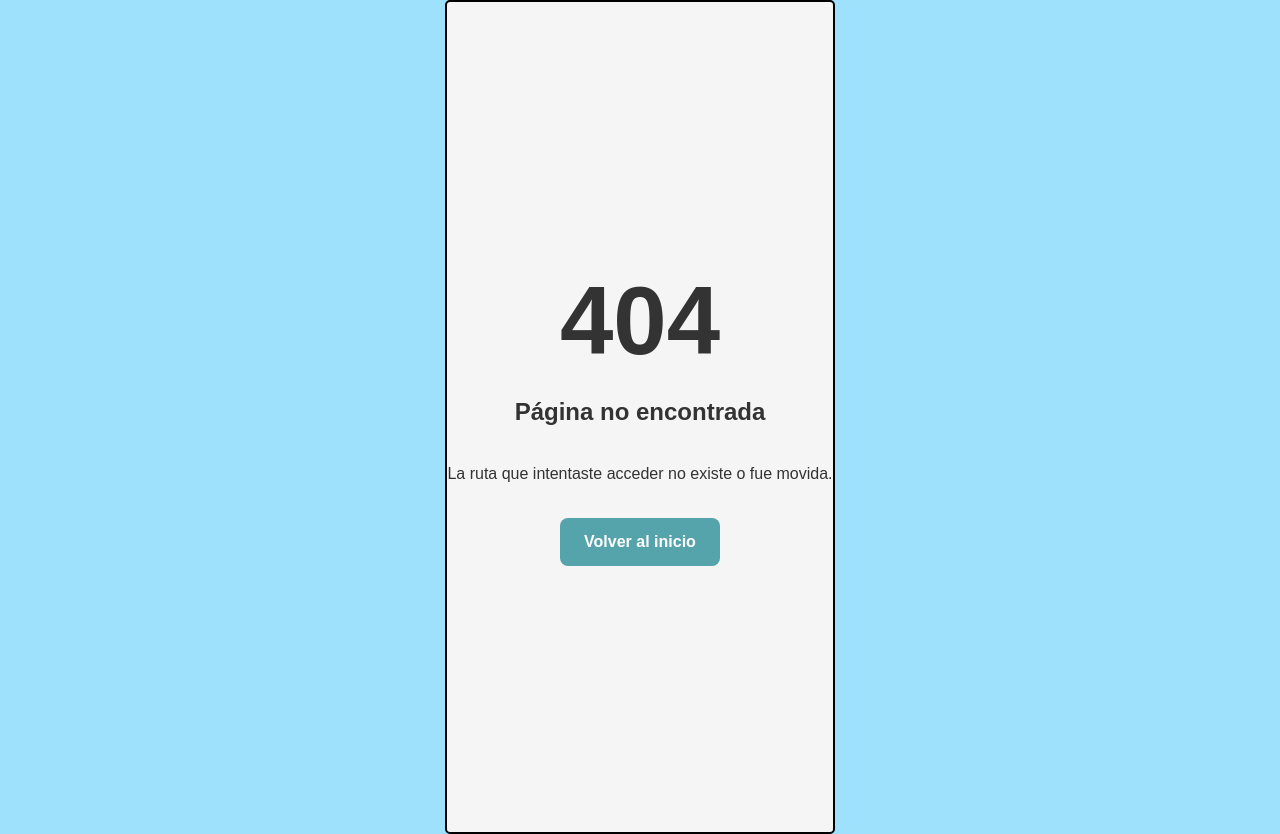
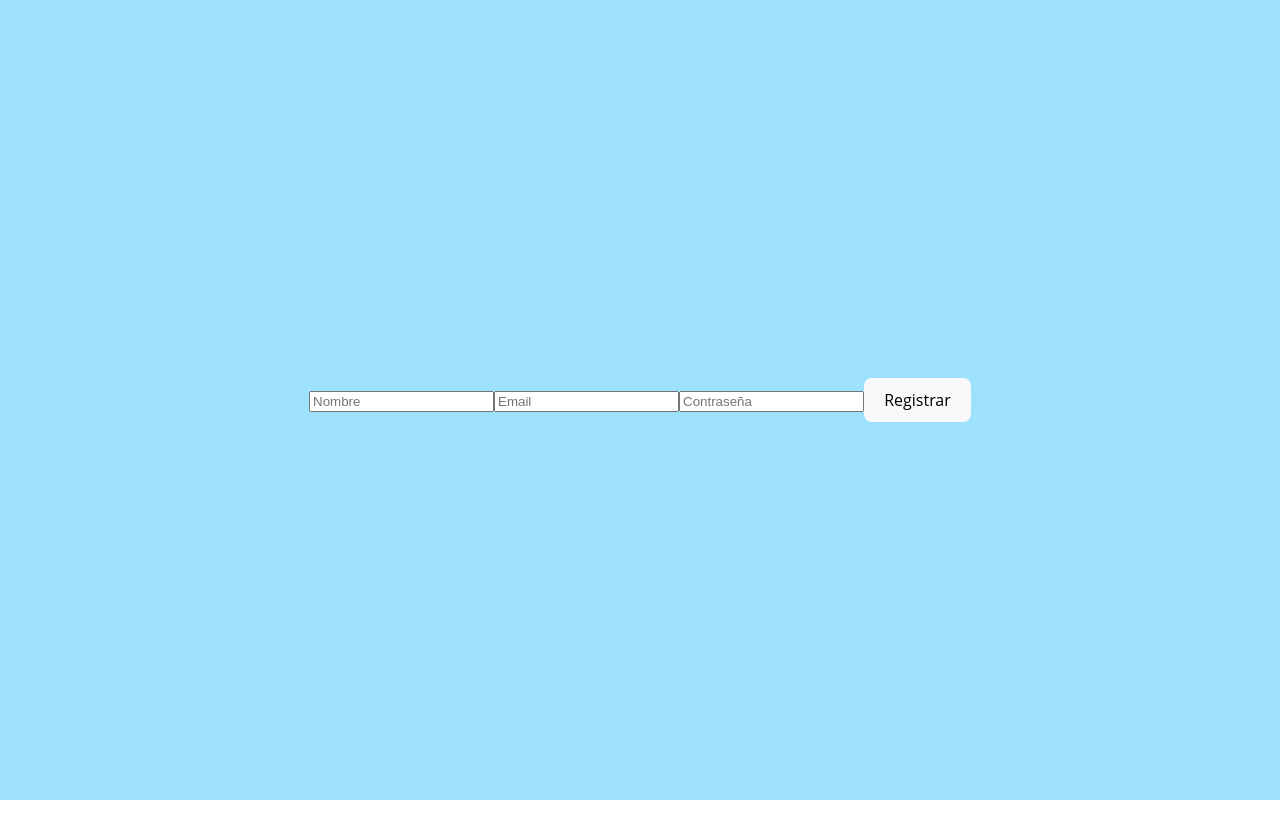
Before and after one commit to THAbys-s/Proyecto-Heladeria-Papus, a React (Vite) app: page /register in a window 1280 px wide. Before the commit this address had no page. After the commit the page ends 800 px from the top, so only its background shows below. Built offline with nearby package versions, Linux system fonts and the light colour scheme; no server answers.

Commit message:
Test de Frontend hecho con Flask-Login.

```diff
--- a/package.json
+++ b/package.json
@@ -10,6 +10,7 @@
     "preview": "vite preview"
   },
   "dependencies": {
+    "axios": "^1.12.2",
     "react": "^19.1.1",
     "react-dom": "^19.1.1",
     "react-router-dom": "^7.8.0"
--- a/src/App.jsx
+++ b/src/App.jsx
@@ -5,9 +5,13 @@ import BuscarSabores from "./pages/BuscarSabores";
 import LoadingPage from "./pages/Loading";
 import NotFound from "./pages/NoFueEncontrado";
 import Sabores from "./components/sabores/Sabores";
+import LoginPage from "./pages/Login";
+import RegisterPage from "./pages/Register";
+import { AuthProvider } from "./components/auth/Auth";
 
 function App() {
   return (
+    <AuthProvider>
       <BrowserRouter>
         <Routes>
           {/* Redirige raíz a /home */}
@@ -21,8 +25,13 @@ function App() {
 
           {/* Página 404 */}
           <Route path="*" element={<NotFound />} />
+
+          {/*Rutas de Login, Register y Auth */}
+          <Route path="/login" element={<LoginPage />} />
+          <Route path="/register" element={<RegisterPage />} />
         </Routes>
       </BrowserRouter>
+    </AuthProvider>
   );
 }
 
--- /dev/null
+++ b/src/components/auth/Auth.jsx
@@ -0,0 +1,46 @@
+// src/context/AuthContext.js
+import { createContext, useState, useEffect } from "react";
+import axios from "axios";
+
+export const AuthContext = createContext();
+
+export const AuthProvider = ({ children }) => {
+  const [user, setUser] = useState(null);
+
+  // Verificar si hay sesión activa
+  useEffect(() => {
+    axios
+      .get("/api/protected", { withCredentials: true })
+      .then((res) => setUser({ nombre: res.data.message.split(" ")[1] }))
+      .catch(() => setUser(null));
+  }, []);
+
+  const login = async (nombre, password) => {
+    const res = await axios.post(
+      "/api/login",
+      { nombre, password },
+      { withCredentials: true }
+    );
+    if (res.status === 200) {
+      setUser({ nombre });
+      return true;
+    }
+    return false;
+  };
+
+  const logout = async () => {
+    await axios.post("/api/logout", {}, { withCredentials: true });
+    setUser(null);
+  };
+
+  const register = async (nombre, email, password) => {
+    const res = await axios.post("/api/register", { nombre, email, password });
+    return res.status === 201;
+  };
+
+  return (
+    <AuthContext.Provider value={{ user, login, logout, register }}>
+      {children}
+    </AuthContext.Provider>
+  );
+};
--- /dev/null
+++ b/src/pages/Login.jsx
@@ -0,0 +1,39 @@
+import { useState, useContext } from "react";
+import { AuthContext } from "../components/auth/Auth";
+import { useNavigate } from "react-router-dom";
+
+const LoginPage = () => {
+  const { login } = useContext(AuthContext);
+  const [nombre, setNombre] = useState("");
+  const [password, setPassword] = useState("");
+  const [error, setError] = useState("");
+  const navigate = useNavigate();
+
+  const handleSubmit = async (e) => {
+    e.preventDefault();
+    const success = await login(nombre, password);
+    if (success) navigate("/home");
+    else setError("Credenciales inválidas");
+  };
+
+  return (
+    <form onSubmit={handleSubmit}>
+      <input
+        type="text"
+        placeholder="Nombre"
+        value={nombre}
+        onChange={(e) => setNombre(e.target.value)}
+      />
+      <input
+        type="password"
+        placeholder="Contraseña"
+        value={password}
+        onChange={(e) => setPassword(e.target.value)}
+      />
+      <button type="submit">Login</button>
+      {error && <p>{error}</p>}
+    </form>
+  );
+};
+
+export default LoginPage;
--- /dev/null
+++ b/src/pages/Register.jsx
@@ -0,0 +1,46 @@
+import { useState, useContext } from "react";
+import { AuthContext } from "../components/auth/Auth";
+import { useNavigate } from "react-router-dom";
+
+const RegisterPage = () => {
+  const { register } = useContext(AuthContext);
+  const [nombre, setNombre] = useState("");
+  const [email, setEmail] = useState("");
+  const [password, setPassword] = useState("");
+  const [error, setError] = useState("");
+  const navigate = useNavigate();
+
+  const handleSubmit = async (e) => {
+    e.preventDefault();
+    const success = await register(nombre, email, password);
+    if (success) navigate("/login");
+    else setError("No se pudo registrar el usuario");
+  };
+
+  return (
+    <form onSubmit={handleSubmit}>
+      <input
+        type="text"
+        placeholder="Nombre"
+        value={nombre}
+        onChange={(e) => setNombre(e.target.value)}
+      />
+      <input
+        type="email"
+        placeholder="Email"
+        value={email}
+        onChange={(e) => setEmail(e.target.value)}
+      />
+      <input
+        type="password"
+        placeholder="Contraseña"
+        value={password}
+        onChange={(e) => setPassword(e.target.value)}
+      />
+      <button type="submit">Registrar</button>
+      {error && <p>{error}</p>}
+    </form>
+  );
+};
+
+export default RegisterPage;
```
Also changed, not shown: 1 other file (tests, documents, lock files or other folders). Lines whose indentation alone changed are shown as unchanged.
